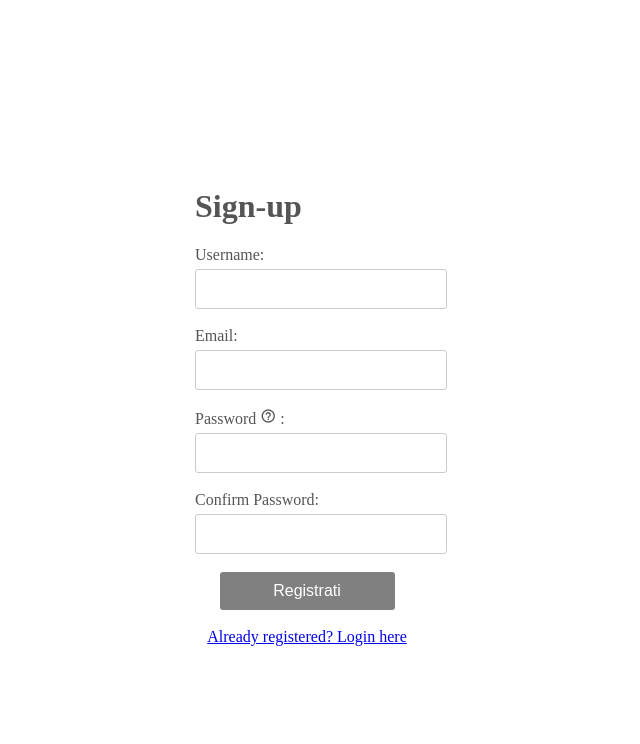
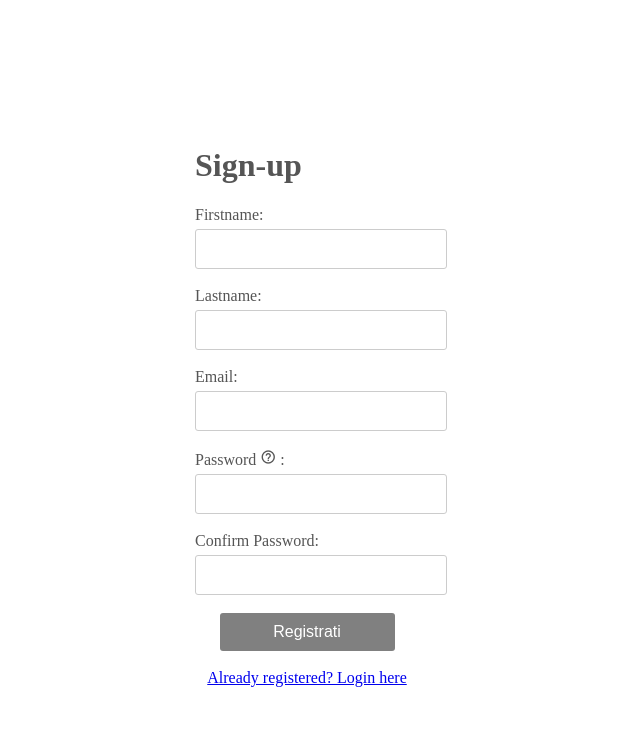
Before and after one commit to valefazio/SAW, a PHP site: page /Pages/Access/registration.html in a window 1280 px wide. Shown: the top 744 px of the page, without its empty margins (333-973 px from the left). Run offline with PHP 8.4, Linux system fonts and the light colour scheme.

Commit message:
cambiato username in firstname e lastname

```diff
--- a/Pages/Access/registration.html
+++ b/Pages/Access/registration.html
@@ -14,11 +14,14 @@
 <body>
 	<div id="form-sfondo">
 		<div id="form">
-			<form action="" method="POST">
+			<form action="registration.php" method="POST">
 				<div id="form-dati">
 					<h1>Sign-up</h1>
-					<label for="username">Username:</label><br>
-					<input type="text" id="username" name="username" required><br><br>
+					<label for="firstname">Firstname:</label><br>
+					<input type="text" id="firstname" name="firstname" required><br><br>
+
+                    <label for="lastname">Lastname:</label><br>
+					<input type="text" id="lastname" name="lastname" required><br><br>
 
 					<label for="email">Email:</label><br>
 					<input type="email" id="email" name="email" required><br><br>
@@ -44,24 +47,26 @@
 
     <script>
         // Ottieni i riferimenti agli elementi del modulo
-        const usernameInput = document.getElementById("username");
+        const firstnameInput = document.getElementById("firstname");
+        const lastnameInput = document.getElementById("lastname");
         const passwordInput = document.getElementById("pass");
         const confirmPasswordInput = document.getElementById("confirm-password");
         const emailInput = document.getElementById("email");
         const registerButton = document.getElementById("register-button");
 
         // Aggiungi un gestore di eventi per verificare se tutti i campi sono stati riempiti
-        usernameInput.addEventListener("input", toggleRegisterButton);
+        firstnameInput.addEventListener("input", toggleRegisterButton);
+        lastnameInput.addEventListener("input", toggleRegisterButton);
         emailInput.addEventListener("input", toggleRegisterButton);
         passwordInput.addEventListener("input", toggleRegisterButton);
         confirmPasswordInput.addEventListener("input", toggleRegisterButton);
 
         function toggleRegisterButton() {
-			checkEmailFormat();
-			checkPasswordFormat();
+			//checkEmailFormat();
+			//checkPasswordFormat();
 			checkPasswordMatch();
 
-            if (usernameInput.value !== "" && passwordInput.value !== "" && confirmPasswordInput.value !== "" && emailInput.value !== "")
+            if (firstnameInput.value !== "" && lastnameInput.value !== "" && passwordInput.value !== "" && confirmPasswordInput.value !== "" && emailInput.value !== "")
                 registerButton.removeAttribute("disabled");
             else
                 registerButton.setAttribute("disabled", "disabled");
@@ -69,6 +74,3 @@
     </script>
 </body>
 </html>
-
-    <!--LOGIN è già fatto:
-        - includi checkFields.js qui come fatto in login.php,
--- /dev/null
+++ b/Pages/door.php
@@ -0,0 +1 @@
+<?php
```
Also changed, not shown: Pages/Access/registration.php (+6 -10 lines), 1 other file.
